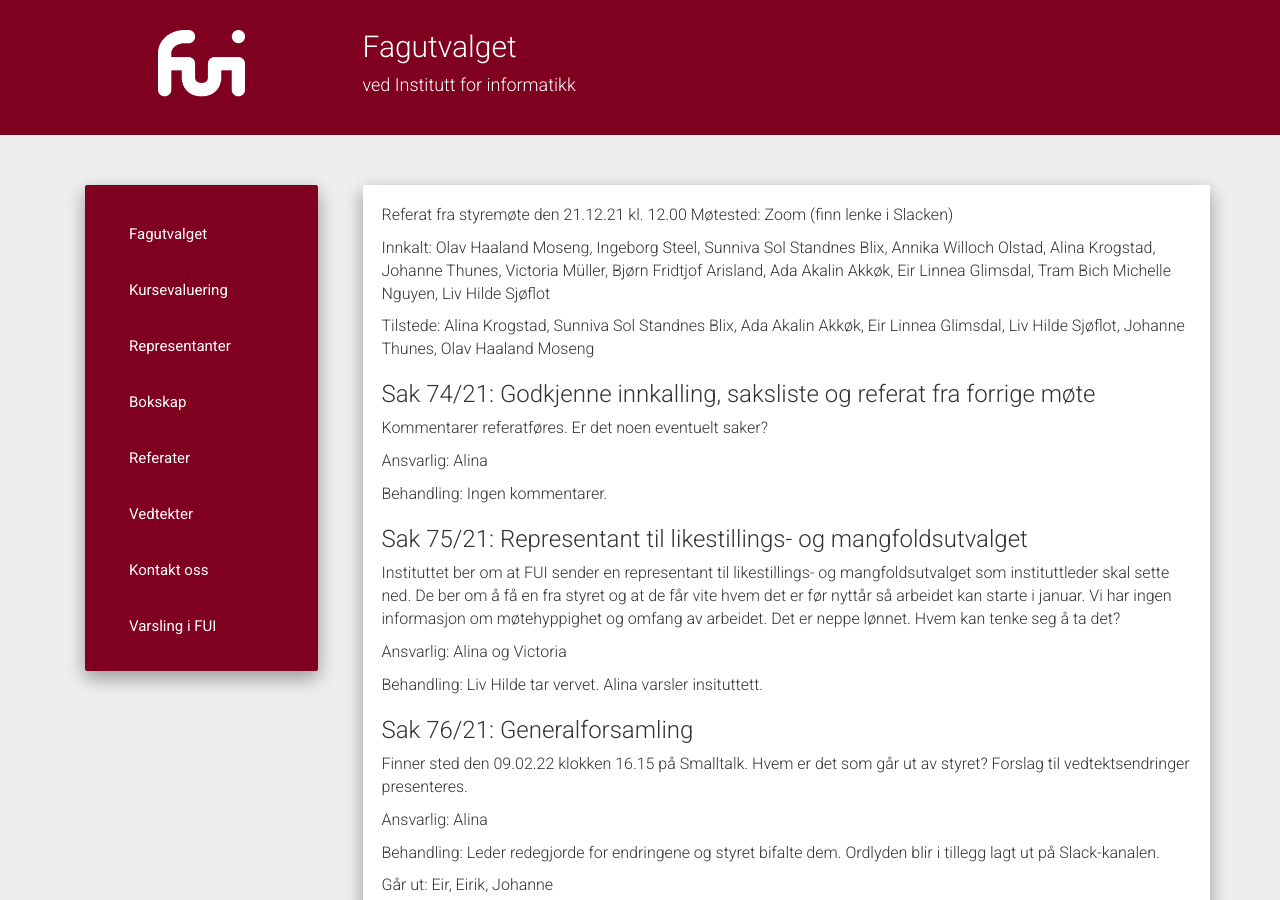
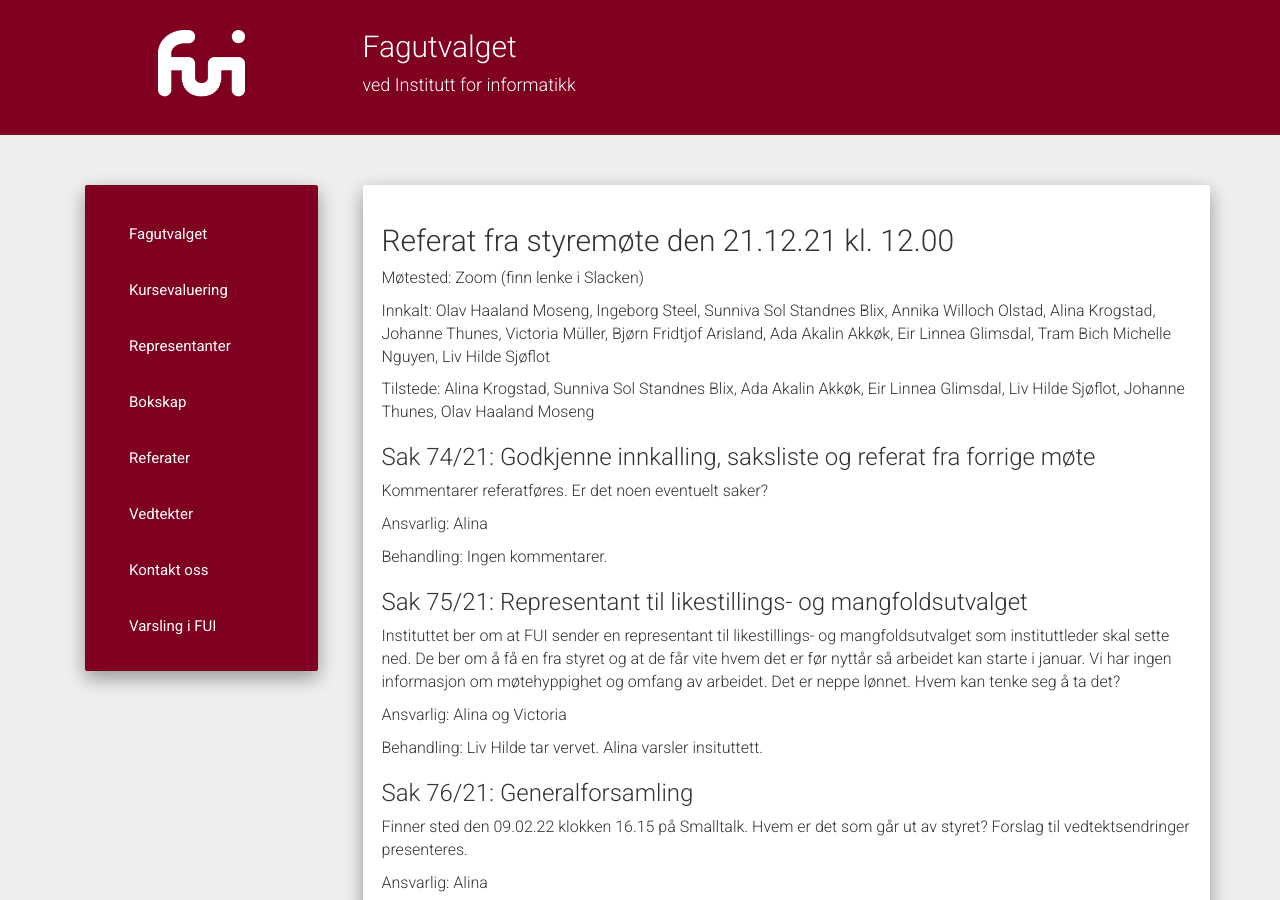
Before and after one commit to fui/fui.github.io, a Jekyll site: the page built from _posts/2021-12-21-referat.md, in a window 1280 px wide and 900 px high. Built offline with Jekyll 4.4.1, drawn with Linux system fonts in a browser that asks for light colours; nearby versions of some CDN libraries.

Commit message:
Legg til manglende heading.

```diff
--- a/_posts/2021-12-21-referat.md
+++ b/_posts/2021-12-21-referat.md
@@ -6,7 +6,8 @@ published: true
 referent: "Ukjent"
 ---
 
-Referat fra styremøte den 21.12.21 kl. 12.00
+## Referat fra styremøte den 21.12.21 kl. 12.00
+
 Møtested: Zoom (finn lenke i Slacken)
 
 Innkalt: Olav Haaland Moseng, Ingeborg Steel, Sunniva Sol Standnes Blix, Annika Willoch Olstad, Alina Krogstad, Johanne Thunes, Victoria Müller, Bjørn Fridtjof Arisland, Ada Akalin Akkøk, Eir Linnea Glimsdal, Tram Bich Michelle Nguyen, Liv Hilde Sjøflot
```
